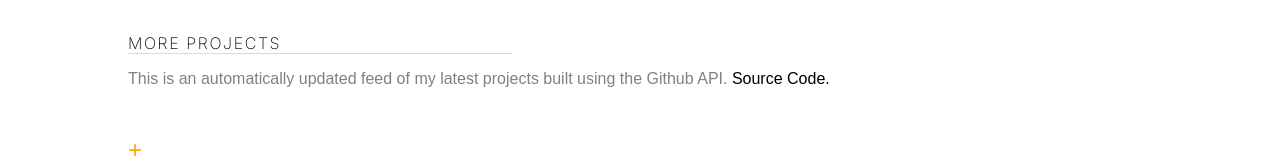
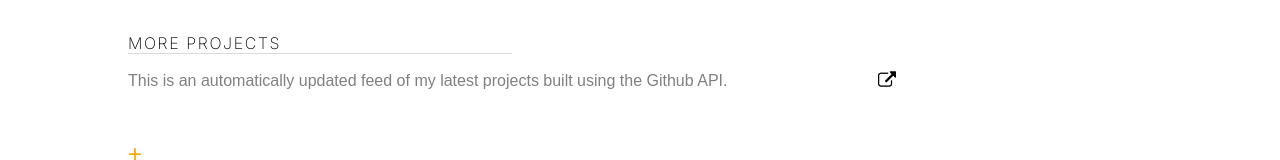
Before and after one commit to msmfa/portfolio, a React (Create React App) app: page / in a window 1280 px wide. Shown: the part 2906-3066 px from the top of the page. Built offline with nearby package versions, Linux system fonts and the light colour scheme; no server answers; a web font is replaced by a local one.

Commit message:
Replaced source link with external image link

```diff
--- a/src/components/MoreProjects.js
+++ b/src/components/MoreProjects.js
@@ -3,6 +3,7 @@ import Axios from "axios";
 import { RepoText } from "./RepoText";
 import { Title } from "./Title";
 import { ExpandButton } from "./ExpandButton";
+import External from "./IMG/sign.png";
 
 function MoreProjects() {
   const [display, setDisplay] = useState([]);
@@ -53,7 +54,13 @@ function Subtitle() {
     <h2 className="more-subtitle">
       This is an automatically updated feed of my latest projects built using
       the Github API.{" "}
-      <a href="https://github.com/msmfa/github-repo-display">Source Code.</a>
+      <a
+        target="_blank"
+        rel="noopener noreferrer"
+        href="https://github.com/msmfa/github-repo-display"
+      >
+        <img className="external-link" src={External} alt=""></img>
+      </a>
     </h2>
   );
 }
--- a/src/css/MoreProjects.css
+++ b/src/css/MoreProjects.css
@@ -30,10 +30,14 @@
 
 .more-subtitle {
   color: grey;
+  display: flex;
+  justify-content: space-between;
+  align-items: center;
   font-size: 1em;
   font-family: "San-Francisco", sans-serif;
   font-weight: 300;
   margin-bottom: 3em;
+  width: 60vw;
 }
 
 .repo-title {
@@ -79,6 +83,9 @@ a {
 a:hover {
   text-decoration: underline;
 }
+.external-link {
+  height: 18px;
+}
 
 @media only screen and (max-width: 800px) {
   .repo {
--- a/src/index.css
+++ b/src/index.css
@@ -11,3 +11,7 @@ a {
   font-weight: 500;
   text-decoration: none;
 }
+
+.external-link {
+  height: 15px;
+}
```
